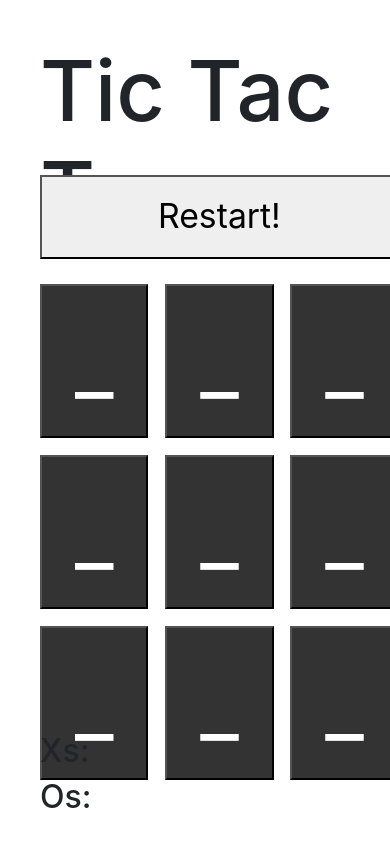
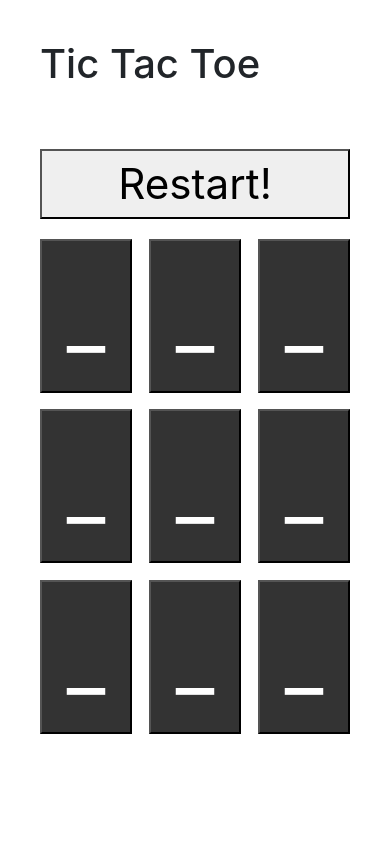
Before and after one commit to Aeyk/tictactoe, a plain HTML site: page index.html in a window 390 px wide. Drawn offline with nearby package versions, Linux system fonts and the light colour scheme.

Commit message:
Finishing touches: removing unfin scoreboard

```diff
--- a/index.html
+++ b/index.html
@@ -27,10 +27,7 @@
           <button id="H" class="box">_</button>
     	  <button id="I" class="box">_</button>
 	</div>
-	<div class="scoreboard">
-          <h2> Xs: </h2>
-          <h2> Os: </h2>
-	</div>
+
       </div>
     </main>
   </body>
--- a/style.css
+++ b/style.css
@@ -25,16 +25,16 @@ body {
     .box {
     }
     a > button {
-	margin-top: 3VH;
-	margin-bottom: 3VH;
-	width: 92VW;
-	height: 10VH;
-	font-size: 4VH;
+	font-size: 5vh;
+	margin: 0px 0px 20px 0px;
+
     }
     h1 {
 	width: 92VW;
 	height: 12VH;
-	font-size: 10VH;
+    }
+    .tictactoe, button, .scoreboard {
+	width: 100%;
     }
 
 }
```
